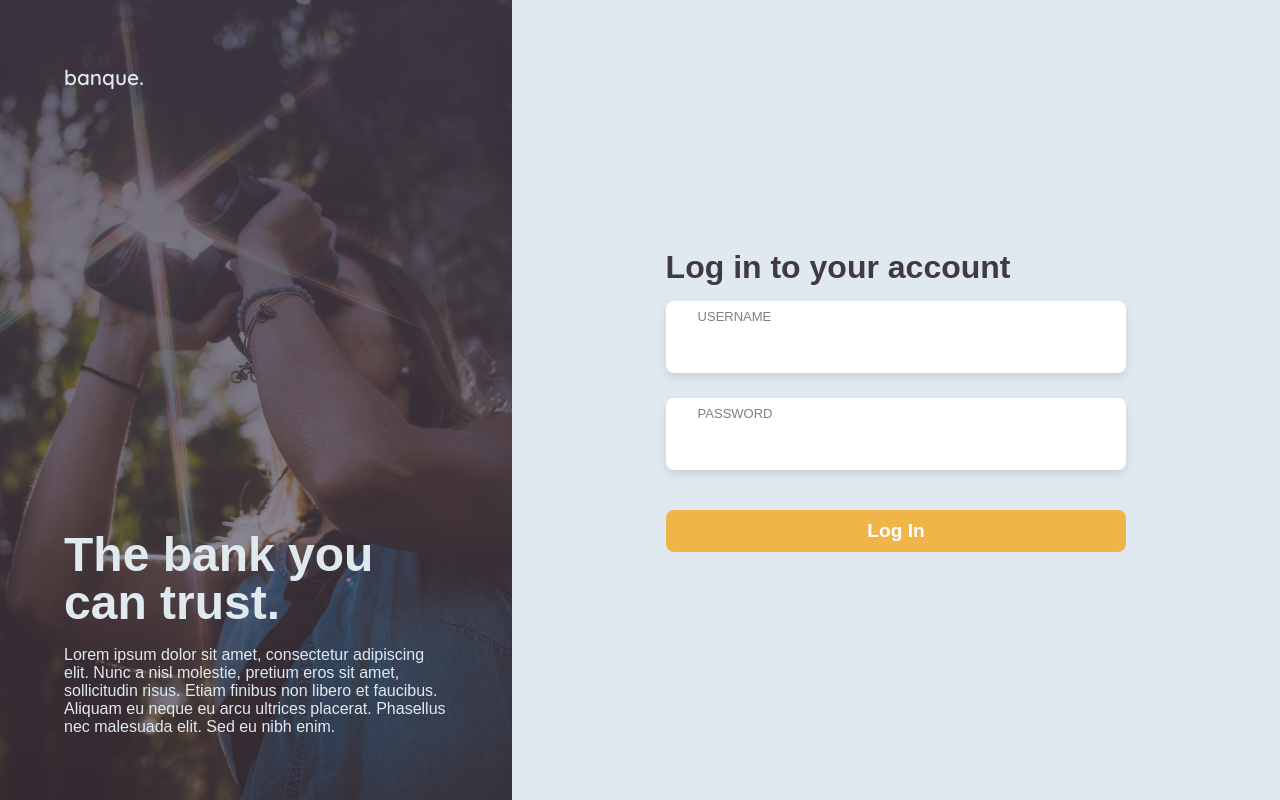
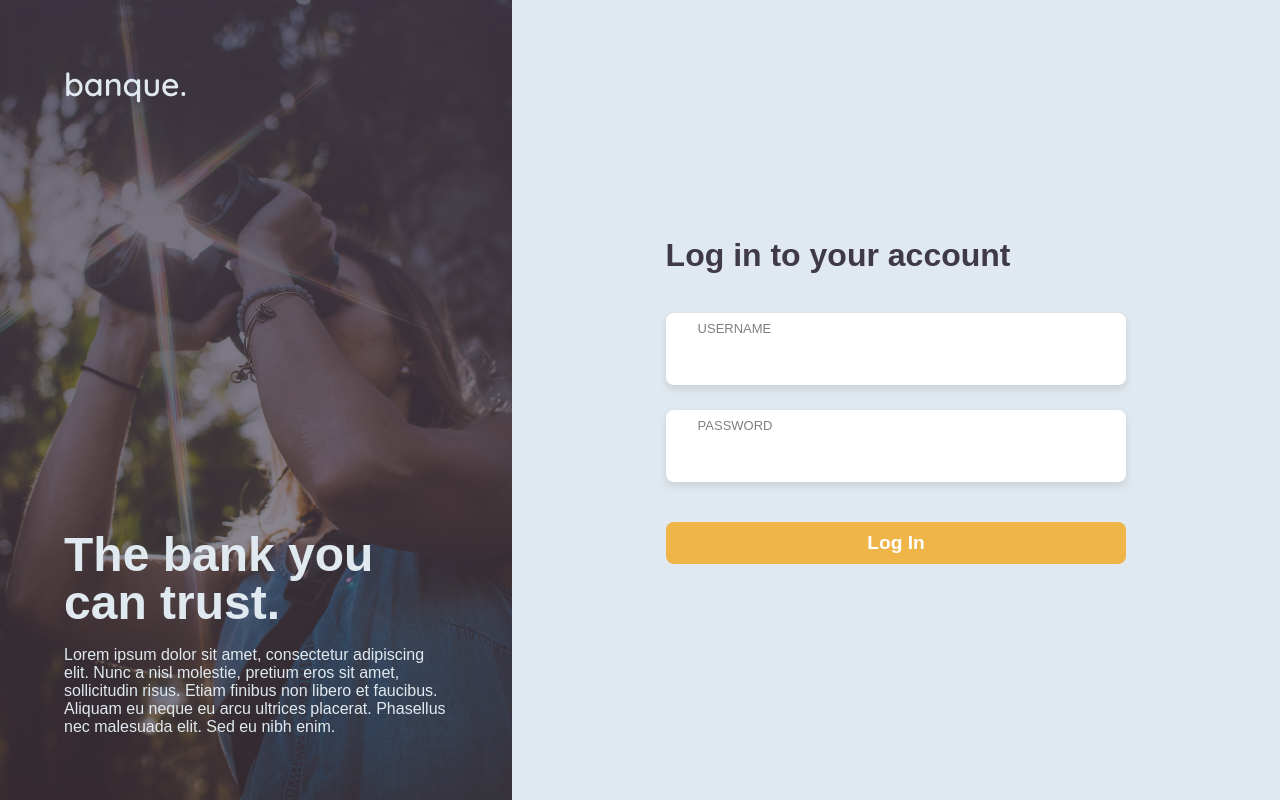
Before and after one commit to jason-nn/banking-app, a React (Create React App) app in the folder my-app/: page / in a window 1280 px wide. Built offline with nearby package versions, Linux system fonts and the light colour scheme; the HTML template or start-up script is replaced by a standard one.

Commit message:
Changed font sizes for desktop login page

```diff
--- a/my-app/src/components/Login.css
+++ b/my-app/src/components/Login.css
@@ -27,7 +27,7 @@
 }
 
 .login-error {
-  color: var(--light-color);
+  color: white;
   position: absolute;
   top: 0;
   font-weight: bold;
@@ -58,7 +58,7 @@
 
 .login-logo {
   font-family: 'Quicksand', sans-serif;
-  font-size: 1.3em;
+  font-size: 2em;
 }
 
 .login-logo-mobile {
@@ -69,14 +69,13 @@
   width: 80%;
 }
 
-.login-message-mobile {
+.login-message {
   font-size: xx-large;
   width: 80%;
   color: var(--dark-shade)
 }
 
 .login-hero-title {
-
   display: none;
 }
 
@@ -114,7 +113,7 @@
 }
 
 .input:focus {
-  box-shadow: 0 0.5vmin 1vmin 0vmin rgba(0, 0, 0, 0.1), inset 5px -5px 0px 0px var(--light-accent);
+  box-shadow: 0 0.7vmin 2vmin 1vmin rgba(104, 76, 76, 0.1), inset 5px -5px 0px 0px var(--light-accent);
 }
 
 .main-button {
@@ -183,7 +182,9 @@
   .login-form {
     width: 60%;
   }
-  .login-message-mobile {
+  .login-message {
     width: 60%;
+    font-size: 4vmin;
+    margin-bottom: 3vmin;
   }
 }
--- a/my-app/src/components/Login.js
+++ b/my-app/src/components/Login.js
@@ -28,7 +28,7 @@ export default function Login({ LoginFunction, error }) {
       </div>
       <div className="form-container">
         <h1 className="login-logo-mobile">banque.</h1>
-        <h2 className="login-message-mobile">Log in to your account</h2>
+        <h2 className="login-message">Log in to your account</h2>
         <form className="login-form" onSubmit={submitHandler}>
           <div className="input-container">
             <label>
```
